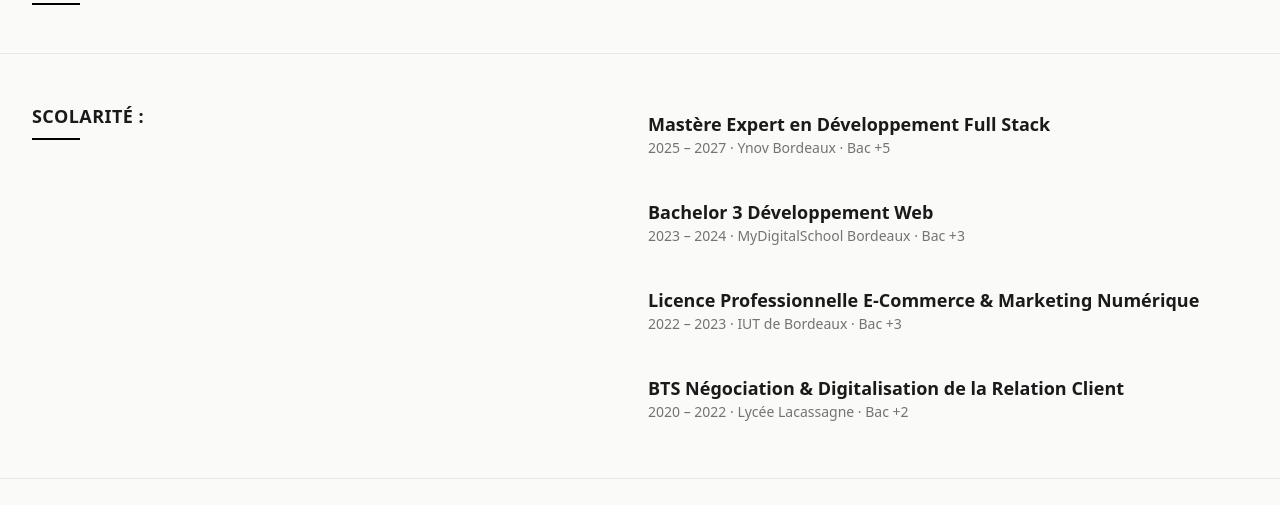
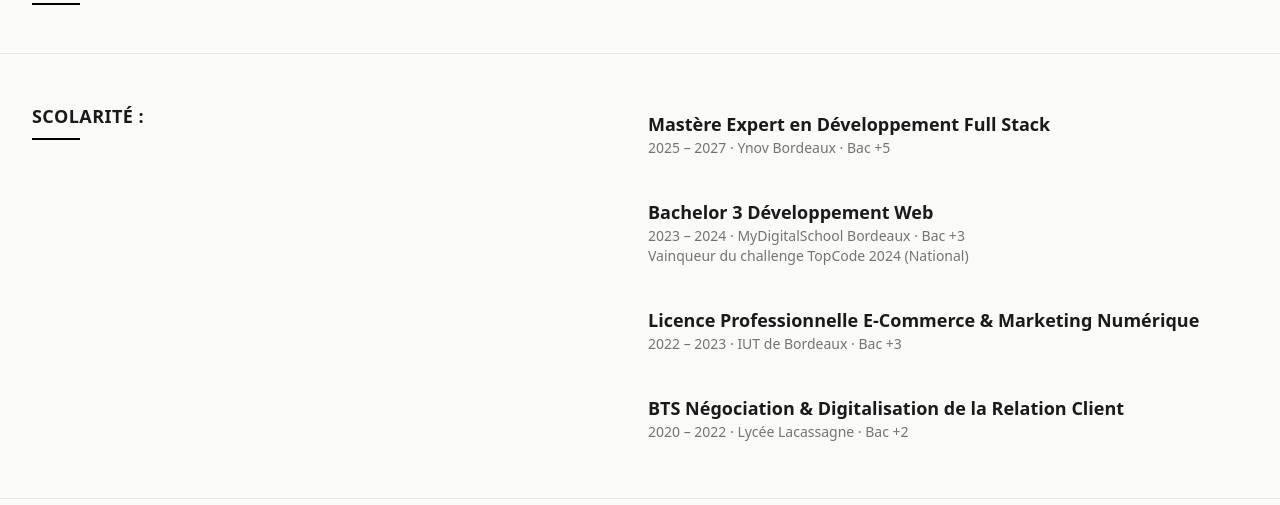
Before and after one commit to Vincent-Antoine/portfolio-2025, a PHP site: page / in a window 1280 px wide. Shown: the part 742-1247 px from the top of the page. Run offline with PHP 8.4, Linux system fonts and the light colour scheme; some libraries are stand-ins or nearby versions.

```diff
--- a/includes/about.php
+++ b/includes/about.php
@@ -114,7 +114,7 @@
             </a>
           </h3>
           <p class="text-sm text-black opacity-60">
-            2023 – 2024 · MyDigitalSchool Bordeaux · Bac +3
+            2023 – 2024 · MyDigitalSchool Bordeaux · Bac +3</br><a href="https://www.mydigitalschool.com/actualite-bordeaux/top-code-un-defi-releve"> Vainqueur du challenge TopCode 2024 (National)</a>
           </p>
         </div>
         <div class="p-2">
```
